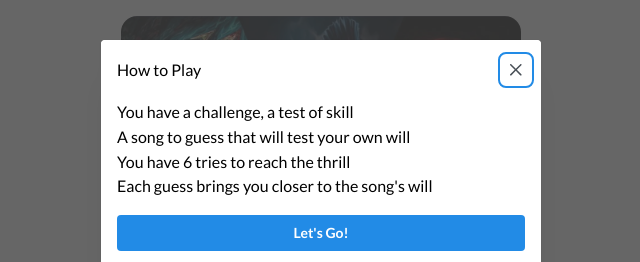
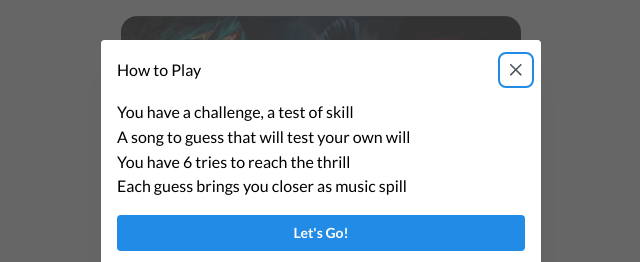
Before and after one commit to dylanvu/Epicdle, a Next.js app in the folder epicdle/: page /game in a window 1280 px wide. Shown: the top 262 px of the page, without its empty margins (319-959 px from the left). Built offline with nearby package versions, Linux system fonts and the light colour scheme.

Commit message:
tweak tutorial line

```diff
--- a/epicdle/components/TutorialModal/TutorialModal.tsx
+++ b/epicdle/components/TutorialModal/TutorialModal.tsx
@@ -20,7 +20,7 @@ export default function TutorialModal({
       <Text>You have a challenge, a test of skill</Text>
       <Text>A song to guess that will test your own will</Text>
       <Text>You have {MAX_GUESSES.toString()} tries to reach the thrill</Text>
-      <Text>Each guess brings you closer to the song's will</Text>
+      <Text>Each guess brings you closer as music spill</Text>
       <Button onClick={modalHandler.close} mt="md" w="100%">
         Let's Go!
       </Button>
```
